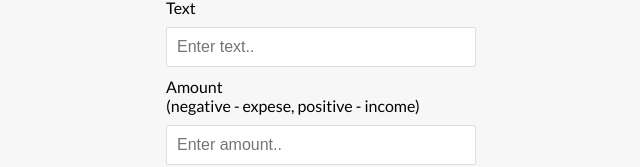
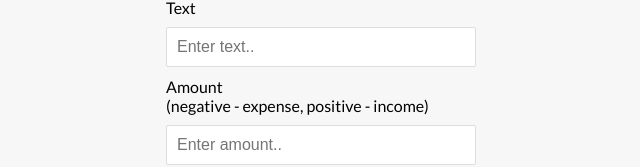
Before and after one commit to Zen121212/Expense-Tracker-react, a React (Create React App) app: page / in a window 1280 px wide. Shown: the part 515-682 px from the top of the page, without its empty margins (319-959 px from the left). Built offline with nearby package versions, Linux system fonts and the light colour scheme.

Commit message:
AddTransaction.js

```diff
--- a/src/components/AddTransaction.js
+++ b/src/components/AddTransaction.js
@@ -19,7 +19,7 @@ export const AddTransaction = () => {
         <div className="form-controle">
           <label htmlFor="amount">
             Amount <br />
-            (negative - expese, positive - income)
+            (negative - expense, positive - income)
           </label>
           <input
             type="number"
```
